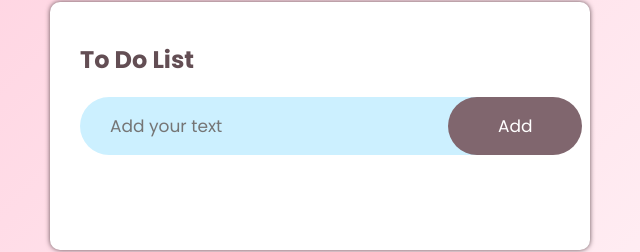
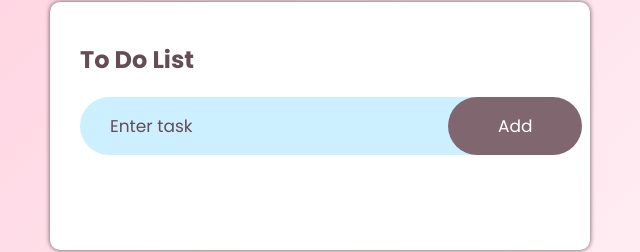
Before and after one commit to tiafields/ToDoList, a plain HTML site: page index.html in a window 1280 px wide. Shown: the part 108-360 px from the top of the page, 320-960 px from the left. Drawn offline with Linux system fonts and the light colour scheme.

Commit message:
closing issue number 2 fixed text field color

```diff
--- a/index.html
+++ b/index.html
@@ -15,7 +15,7 @@
         <div class="todo-app">
             <h2>To Do List</h2>
             <div class="row">
-                <input tupe="text" id="input-box" placeholder="Add your text">
+                <input type="text" id="input-box" placeholder="Enter task">
                 <!-- Giving Button Functionality -->
                 <button onclick="addTask()">Add</button>
             </div>
--- a/style.css
+++ b/style.css
@@ -35,7 +35,11 @@
     border-radius: 30px;
     padding-left: 20px;
     margin-bottom: 25px;
+    color: #634e54;
 }
+input::placeholder{
+    color: #634e54;
+  }
 input{
     flex: 1;
     border: none;
@@ -45,6 +49,8 @@ input{
     font-size: 17px;
     color:#59474c;
 }
+
+
 button{
     border: none;
     outline: none;
```
